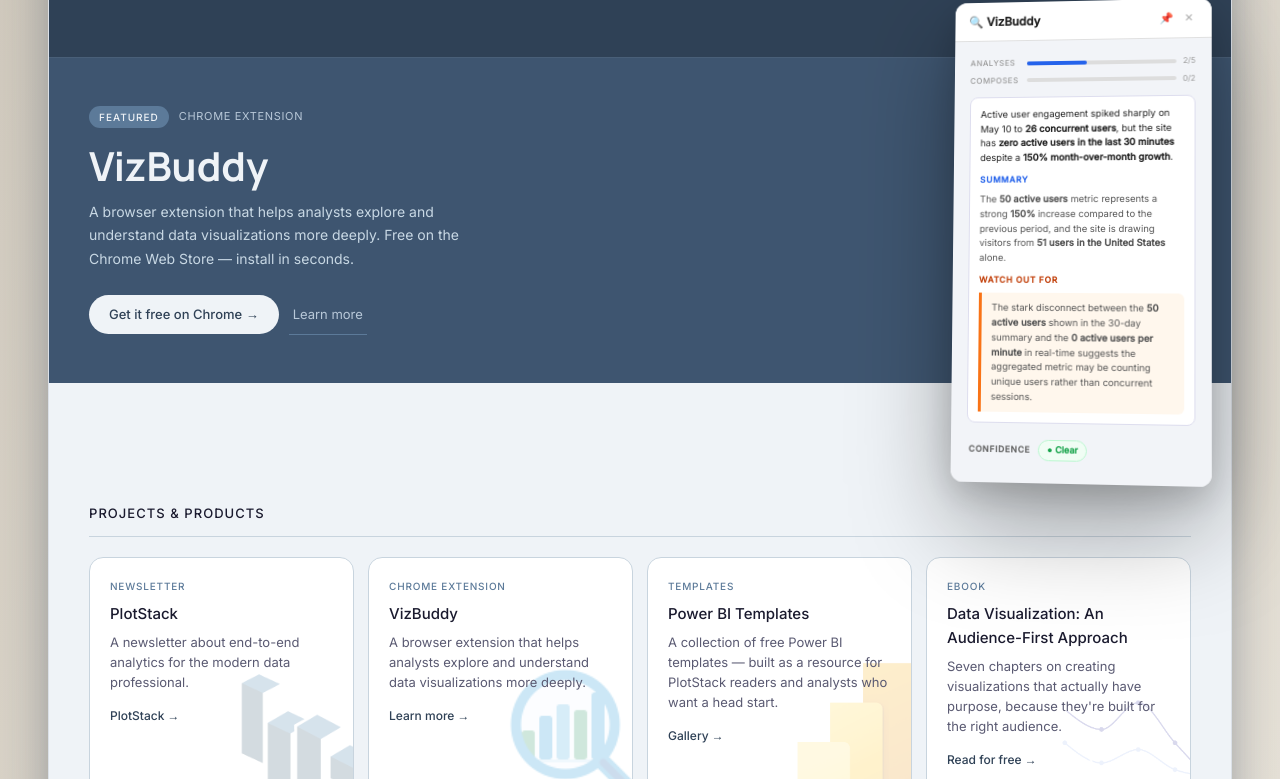
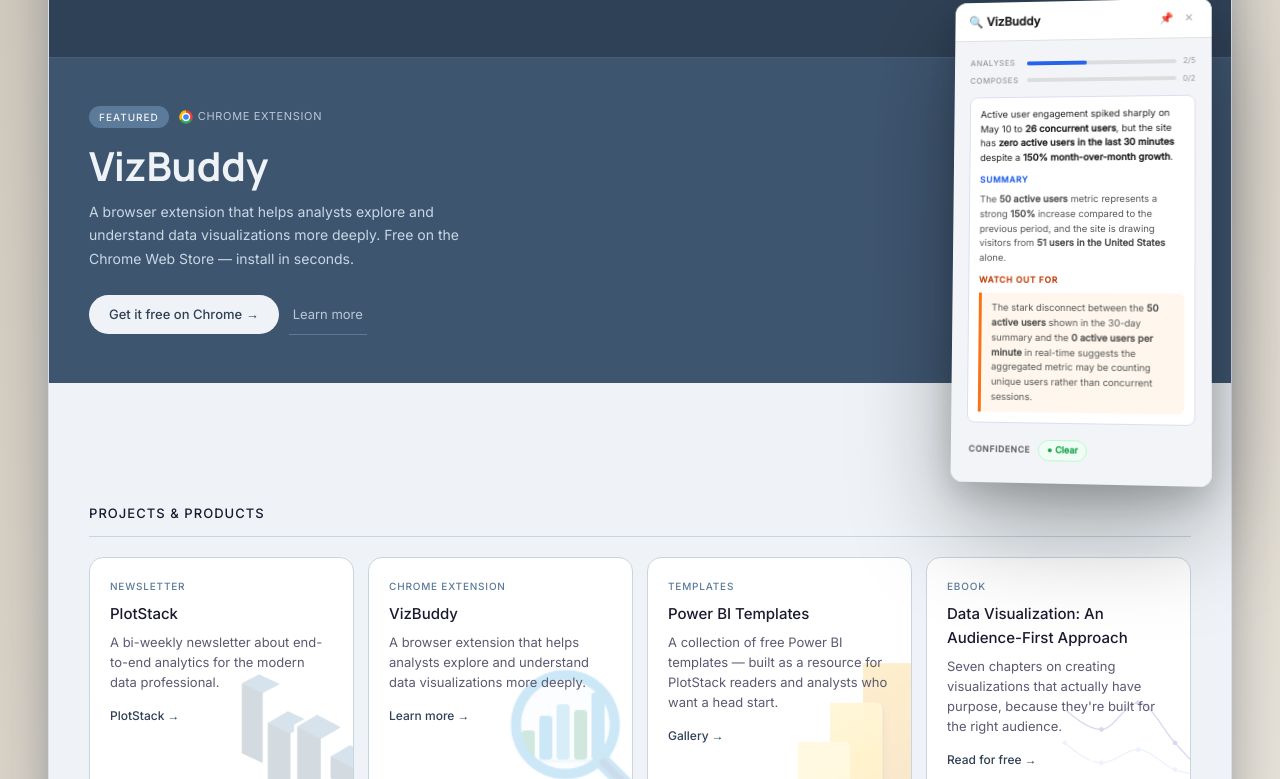
Before and after one commit to Djonathon/Djonathon.github.io, a Jekyll site: the page built from index.html, in a window 1280 px wide and 1400 px high, scrolled down 269 px. Shown: the part 150-929 px from the top of the window. Built offline with Jekyll 4.4.1, drawn with Linux system fonts in a browser that asks for light colours; some of the changed text lies outside the part shown.

Commit message:
Polish sponsor button, add Chrome logo to featured section
- Book an Ad button changed to underline text style
- Chrome SVG logo added next to Chrome Extension badge in featured section
- CSS version bump to v12

Co-Authored-By: Claude Sonnet 4.6 <noreply@anthropic.com>

```diff
--- a/_layouts/default.html
+++ b/_layouts/default.html
@@ -10,7 +10,7 @@
   <meta property="og:description" content="Data Engineer & Analytics Professional, newsletter creator, and builder of tools for analysts." />
   <meta property="og:type" content="website" />
   <meta property="og:url" content="https://dmitrispiro.com" />
-  <link rel="stylesheet" href="{{ '/assets/css/main.css' | relative_url }}?v=11" />
+  <link rel="stylesheet" href="{{ '/assets/css/main.css' | relative_url }}?v=12" />
   <link rel="preconnect" href="https://fonts.googleapis.com" />
   <link rel="preconnect" href="https://fonts.gstatic.com" crossorigin />
 </head>
--- a/assets/css/main.css
+++ b/assets/css/main.css
@@ -663,15 +663,16 @@ a { color: inherit; text-decoration: none; }
 .sponsor-btn-primary {
   font-size: 13px;
   font-weight: 500;
-  color: var(--bg);
-  background: var(--slate-deep);
-  padding: 8px 18px;
-  border-radius: 20px;
+  color: var(--slate-deep);
+  background: transparent;
+  text-decoration: underline;
+  text-underline-offset: 3px;
+  padding: 0;
   white-space: nowrap;
   transition: opacity 0.2s;
 }
 
-.sponsor-btn-primary:hover { opacity: 0.8; }
+.sponsor-btn-primary:hover { opacity: 0.6; }
 
 .sponsor-btn-secondary {
   font-size: 12px;
--- a/index.html
+++ b/index.html
@@ -47,7 +47,14 @@ layout: default
     <div class="featured-content">
       <div class="featured-meta">
         <span class="featured-badge">Featured</span>
-        <span class="featured-platform">Chrome Extension</span>
+        <span class="featured-platform">
+          <svg width="14" height="14" viewBox="0 0 100 100" xmlns="http://www.w3.org/2000/svg" style="display:inline-block;vertical-align:middle;margin-right:5px;">
+            <path d="M50,50 L50,2 A48,48 0 0,1 91.6,74 Z" fill="#EA4335"/>
+            <path d="M50,50 L91.6,74 A48,48 0 0,1 8.4,74 Z" fill="#34A853"/>
+            <path d="M50,50 L8.4,74 A48,48 0 0,1 50,2 Z" fill="#FBBC05"/>
+            <circle cx="50" cy="50" r="30" fill="white"/>
+            <circle cx="50" cy="50" r="20" fill="#4285F4"/>
+          </svg>Chrome Extension</span>
       </div>
       <h2 class="featured-name">VizBuddy</h2>
       <p class="featured-desc">A browser extension that helps analysts explore and understand data visualizations more deeply. Free on the Chrome Web Store — install in seconds.</p>
@@ -103,7 +110,7 @@ layout: default
       <img src="{{ '/assets/img/PlotStack Logo - Icon Only.png' | relative_url }}" alt="" class="project-card-logo" aria-hidden="true" />
       <p class="project-tag">Newsletter</p>
       <h2 class="project-name">PlotStack</h2>
-      <p class="project-desc">A newsletter about end-to-end analytics for the modern data professional.</p>
+      <p class="project-desc">A bi-weekly newsletter about end-to-end analytics for the modern data professional.</p>
       <span class="project-link">PlotStack →</span>
     </a>
 
@@ -256,7 +263,7 @@ layout: default
       <p class="sponsor-desc">Reach hundreds of analysts, data engineers, and BI professionals who are looking for products and services that will enhance their work and life. If you're building in tech, let's get your project in front of the right people.</p>
     </div>
     <div class="sponsor-card-right">
-      <a href="https://www.passionfroot.me/plotstack" target="_blank" rel="noopener" class="sponsor-btn-primary">Book an Ad →</a>
+      <a href="https://www.passionfroot.me/plotstack" target="_blank" rel="noopener" class="sponsor-btn-primary">Reserve an Ad Spot</a>
       <a href="mailto:hello@plotstack.dev" class="sponsor-btn-secondary">or email me:<br>hello@plotstack.dev</a>
     </div>
   </div>
```
